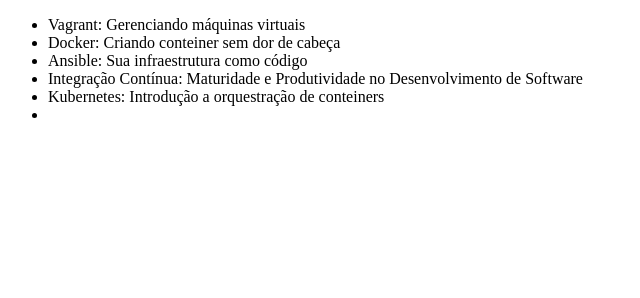
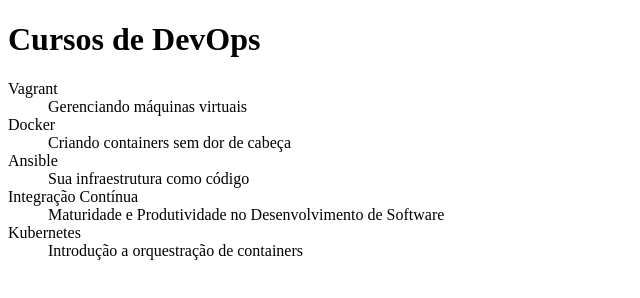
Before and after one commit to JuniorCapelli/alura, a plain HTML site: page index.html in a window 1280 px wide. Shown: the whole page, without its empty margins (0-640 px from the left). Drawn offline with Linux system fonts and the light colour scheme.

Commit message:
atualizando curso

```diff
--- a/index.html
+++ b/index.html
@@ -5,12 +5,22 @@
     <title>Lista de Cursos de DevOps da Alura</title>
 </head>
 <body>
-    <ul>
-        <li>Vagrant: Gerenciando máquinas virtuais</li>
-        <li>Docker: Criando conteiner sem dor de cabeça</li>
-        <li>Ansible: Sua infraestrutura como código</li>
-        <li>Integração Contínua: Maturidade e Produtividade no Desenvolvimento de Software</li>
-        <li>Kubernetes: Introdução a orquestração de conteiners<li>
-    </ul>
+    <h1>Cursos de DevOps</h1>
+    <dl>
+        <dt>Vagrant</dt>
+        <dd>Gerenciando máquinas virtuais</dd>
+
+        <dt>Docker</dt>
+        <dd>Criando containers sem dor de cabeça</dd>
+
+        <dt>Ansible</dt>
+        <dd>Sua infraestrutura como código</dd>
+
+        <dt>Integração Contínua</dt>
+        <dd>Maturidade e Produtividade no Desenvolvimento de Software</dd>
+
+        <dt>Kubernetes</dt>
+        <dd>Introdução a orquestração de containers</dd>
+        </dl>
 </body>
 </html>
```
